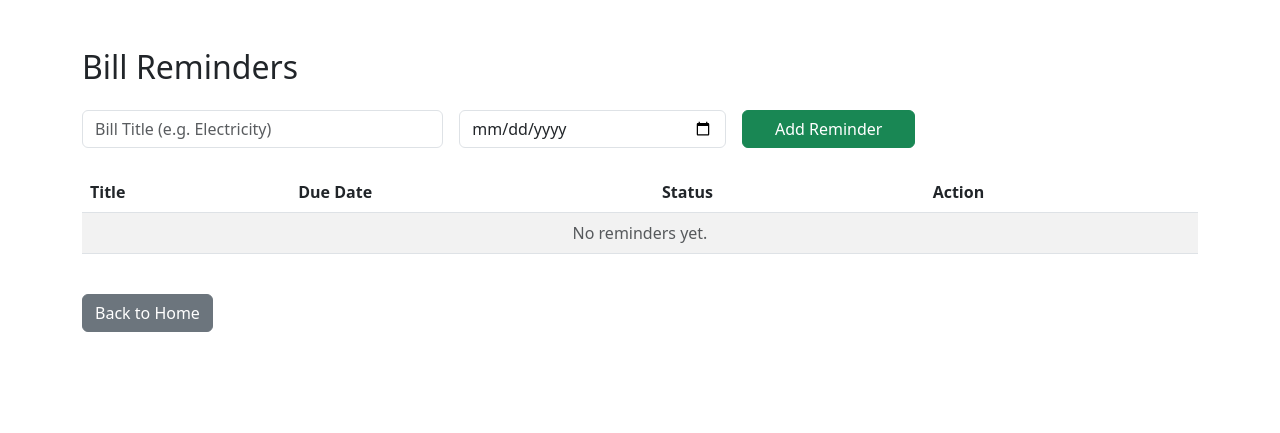
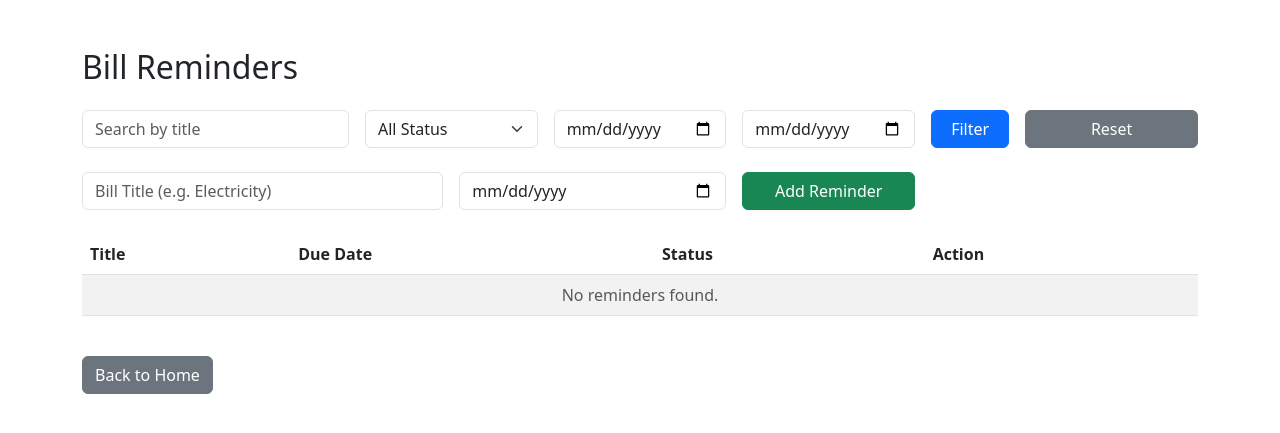
Before and after one commit to Lakshmy08/Expense-tracker, a Flask app: page /reminders in a window 1280 px wide. Shown: the part 56-489 px from the top of the page. Run offline with Flask 3, Linux system fonts and the light colour scheme; a user stored in the database is signed in.

Commit message:
filter added for reminder

```diff
--- a/app.py
+++ b/app.py
@@ -258,9 +258,43 @@
 @app.route('/reminders')
 @login_required
 def reminders():
+    from sqlalchemy import and_
     today = datetime.today()
-    reminders = Reminder.query.filter_by(user_id=current_user.id).filter(Reminder.due_date <= today + timedelta(days=2)).order_by(Reminder.due_date).all()
-    return render_template('reminders.html', reminders=reminders)
+
+    # Filters from query parameters
+    status = request.args.get('status')
+    search = request.args.get('search', '')
+    start_date = request.args.get('start_date')
+    end_date = request.args.get('end_date')
+
+    # Base query
+    query = Reminder.query.filter_by(user_id=current_user.id)
+
+    # Apply search filter
+    if search:
+        query = query.filter(Reminder.title.ilike(f'%{search}%'))
+
+    # Apply status filter
+    if status == 'paid':
+        query = query.filter(Reminder.is_paid.is_(True))
+    elif status == 'unpaid':
+        query = query.filter(Reminder.is_paid.is_(False))
+
+    # Apply date range filter
+    if start_date:
+        query = query.filter(Reminder.due_date >= datetime.strptime(start_date, '%Y-%m-%d'))
+    if end_date:
+        query = query.filter(Reminder.due_date <= datetime.strptime(end_date, '%Y-%m-%d'))
+
+    reminders = query.order_by(Reminder.due_date).all()
+
+    # For notification: upcoming unpaid bills (next 2 days)
+    upcoming_reminders = Reminder.query.filter_by(user_id=current_user.id)\
+        .filter(Reminder.due_date <= today + timedelta(days=2), Reminder.is_paid.is_(False))\
+        .order_by(Reminder.due_date).all()
+
+    return render_template('reminders.html', reminders=reminders, upcoming_reminders=upcoming_reminders)
+
 
 @app.route('/reminders/add', methods=['POST'])
 @login_required
--- a/templates/reminders.html
+++ b/templates/reminders.html
@@ -3,6 +3,7 @@
 {% block content %}
 <div class="container mt-5">
     <h2 class="mb-4">Bill Reminders</h2>
+
     {% with messages = get_flashed_messages() %}
     {% if messages %}
         <div class="alert alert-info">
@@ -13,17 +14,31 @@
     {% endif %}
     {% endwith %}
 
-    <!-- Bill Due Notification -->
-    {% if reminders %}
-    <div class="alert alert-warning" role="alert">
-        <strong>Reminder!</strong> You have bills that are due or will be due soon:
-        <ul>
-            {% for r in reminders %}
-            <li>{{ r.title }} - Due on {{ r.due_date.strftime('%Y-%m-%d') }}</li>
-            {% endfor %}
-        </ul>
+    <!-- Filter & Search Form -->
+    <form method="GET" action="{{ url_for('reminders') }}" class="row g-3 mb-4">
+        <div class="col-md-3">
+            <input type="text" name="search" class="form-control" placeholder="Search by title" value="{{ request.args.get('search', '') }}">
         </div>
-    {% endif %}
+        <div class="col-md-2">
+            <select name="status" class="form-select">
+                <option value="">All Status</option>
+                <option value="paid" {% if request.args.get('status') == 'paid' %}selected{% endif %}>Paid</option>
+                <option value="unpaid" {% if request.args.get('status') == 'unpaid' %}selected{% endif %}>Unpaid</option>
+            </select>
+        </div>
+        <div class="col-md-2">
+            <input type="date" name="start_date" class="form-control" value="{{ request.args.get('start_date', '') }}">
+        </div>
+        <div class="col-md-2">
+            <input type="date" name="end_date" class="form-control" value="{{ request.args.get('end_date', '') }}">
+        </div>
+        <div class="col-md-1">
+            <button type="submit" class="btn btn-primary w-100">Filter</button>
+        </div>
+        <div class="col-md-2">
+            <a href="{{ url_for('reminders') }}" class="btn btn-secondary w-100">Reset</a>
+        </div>
+    </form>
 
     <!-- Add Reminder Form -->
     <form method="POST" action="{{ url_for('add_reminder') }}" class="row g-3 mb-4">
@@ -37,6 +52,16 @@
             <button type="submit" class="btn btn-success w-100">Add Reminder</button>
         </div>
     </form>
+    {% if upcoming_reminders %}
+<div class="alert alert-warning" role="alert">
+    <strong>Reminder!</strong> You have unpaid bills due soon:
+    <ul>
+        {% for r in upcoming_reminders %}
+        <li>{{ r.title }} - Due on {{ r.due_date.strftime('%Y-%m-%d') }}</li>
+        {% endfor %}
+    </ul>
+</div>
+{% endif %}
 
     <!-- Reminder Table -->
     <div class="table-responsive">
@@ -77,7 +102,7 @@
                 </tr>
                 {% else %}
                 <tr>
-                    <td colspan="4" class="text-center text-muted">No reminders yet.</td>
+                    <td colspan="4" class="text-center text-muted">No reminders found.</td>
                 </tr>
                 {% endfor %}
             </tbody>
@@ -88,4 +113,5 @@
         <a href="{{ url_for('home') }}" class="btn btn-secondary">Back to Home</a>
     </div>
 </div>
+
 {% endblock %}
```
Also changed, not shown: instance/expenses.db. Lines whose indentation alone changed are shown as unchanged.
